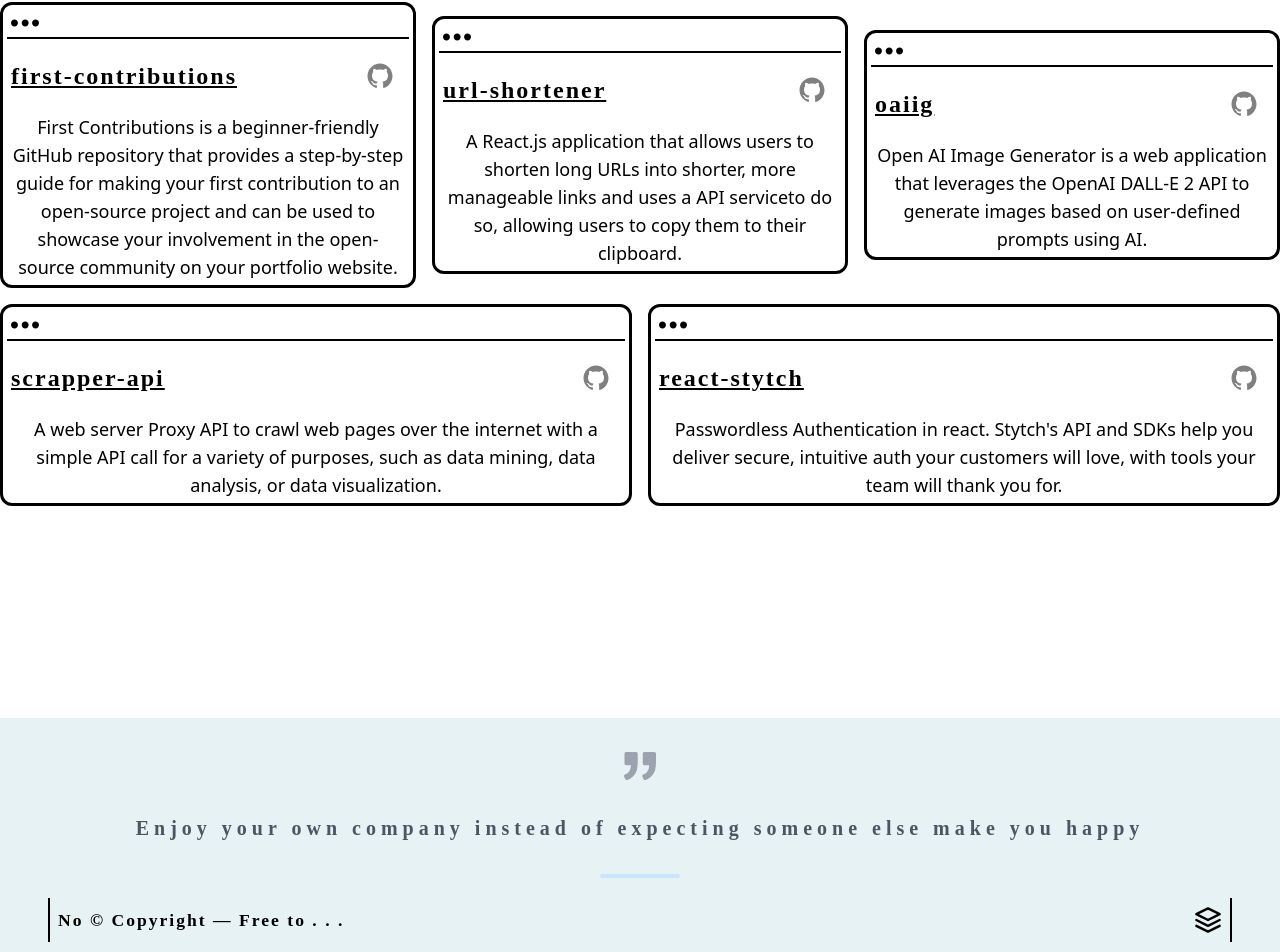
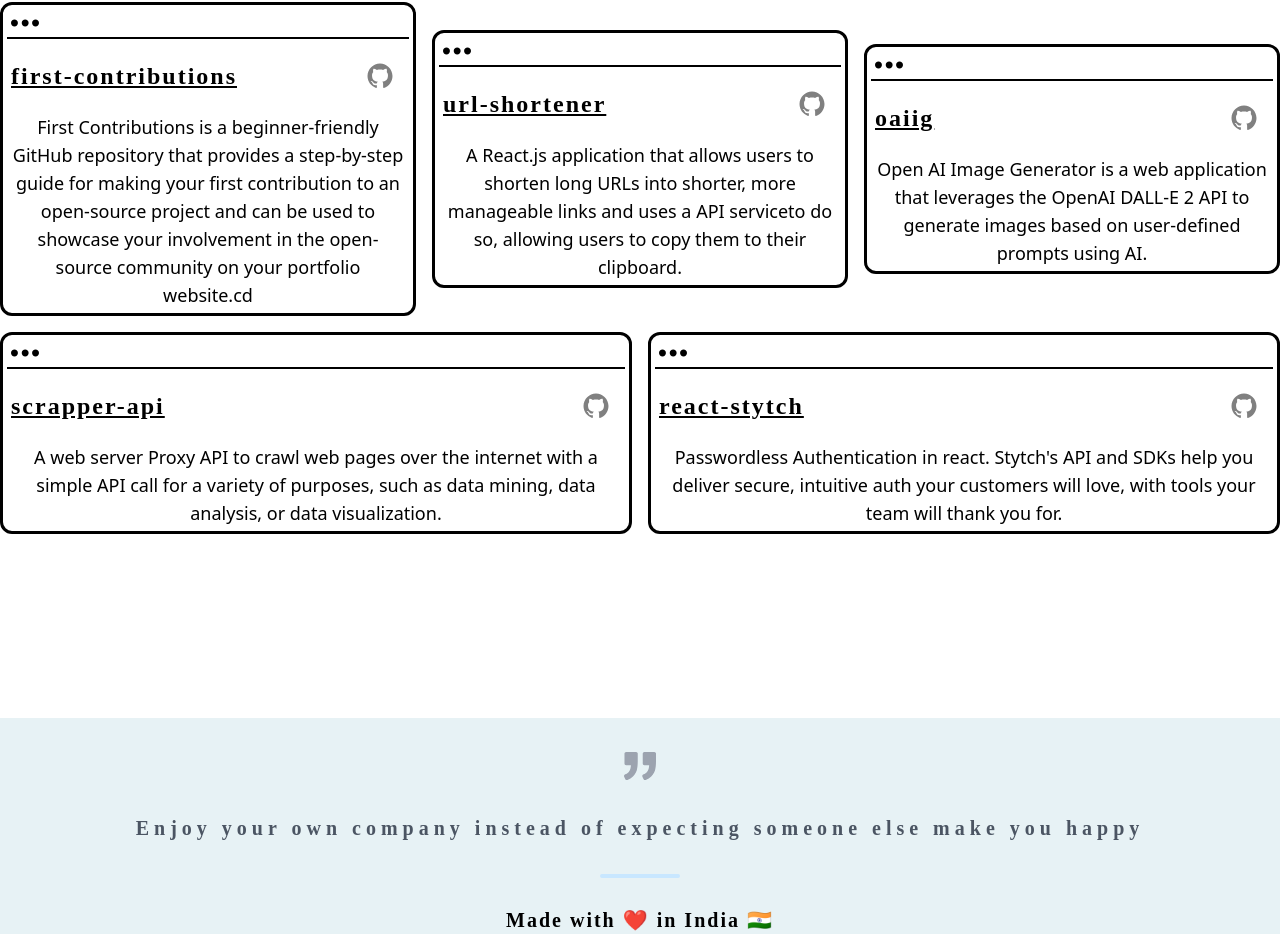
Before and after one commit to ekanshuj/nextjs-portfolio, a Next.js app: page / in a window 1280 px wide. Shown: the part 3545-4497 px from the top of the page. Built offline with nearby package versions, Linux system fonts and the light colour scheme; a web font is replaced by a local one.

Commit message:
removed-copyright-section

```diff
--- a/components/elements/Footer.tsx
+++ b/components/elements/Footer.tsx
@@ -10,7 +10,7 @@
   const { theme } = useTheme();
   return (
     <footer className="flex justify-center items-center flex-col px-2 sm:max-w-[75rem] mx-auto">
-      <div
+      {/* <div
         className={`flex justify-between items-center flex-col sm:flex-row flex-wrap w-full border-x-2 ${
           theme === "dark" ? "border-white" : "border-black"
         }`}
@@ -34,7 +34,7 @@
         >
           <path d="M12 2L2 7l10 5 10-5-10-5zM2 17l10 5 10-5M2 12l10 5 10-5"></path>
         </svg>
-      </div>
+      </div> */}
       <div className="pt-4 sm:pt-2">
         <p className="font-shadow text-base sm:text-xl tracking-[2px] font-semibold">
           Made with ❤️ in India 🇮🇳
--- a/config/config.ts
+++ b/config/config.ts
@@ -48,7 +48,7 @@
     name: "first-contributions",
     url: "https://github.com/ekanshuj/first-contributions",
     description:
-      "First Contributions is a beginner-friendly GitHub repository that provides a step-by-step guide for making your first contribution to an open-source project and can be used to showcase your involvement in the open-source community on your portfolio website.",
+      "First Contributions is a beginner-friendly GitHub repository that provides a step-by-step guide for making your first contribution to an open-source project and can be used to showcase your involvement in the open-source community on your portfolio website.cd",
   },
   {
     icon: dots,
```
